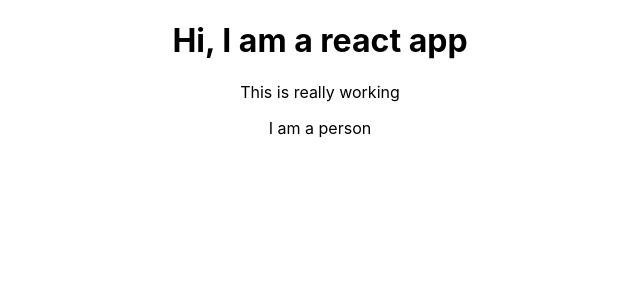
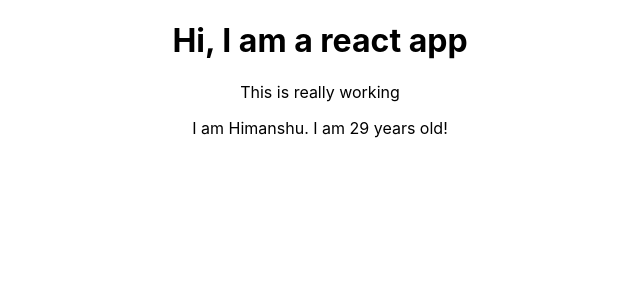
Before and after one commit to HimanshuNankani/react-complete-guide, a React (Create React App) app: page / in a window 1280 px wide. Shown: the top 300 px of the page, without its empty margins (320-960 px from the left). Built offline with nearby package versions, Linux system fonts and the light colour scheme.

Commit message:
Dynamic attributes to custom component

```diff
--- a/src/App.js
+++ b/src/App.js
@@ -7,7 +7,7 @@ function App() {
     <div className="App">
       <h1>Hi, I am a react app</h1>
       <p>This is really working</p>
-      <Person />
+      <Person name="Himanshu" s />
     </div>
     // React.createElement(
     //   "div",
--- a/src/Person/Person.js
+++ b/src/Person/Person.js
@@ -1,7 +1,11 @@
 import React from "react";
 
-const person = () => {
-  return <p>I am a person</p>;
+const person = (props) => {
+  return (
+    <p>
+      I am {props.name}. I am {Math.floor(Math.random() * 30)} years old!
+    </p>
+  );
 };
 
 export default person;
```
